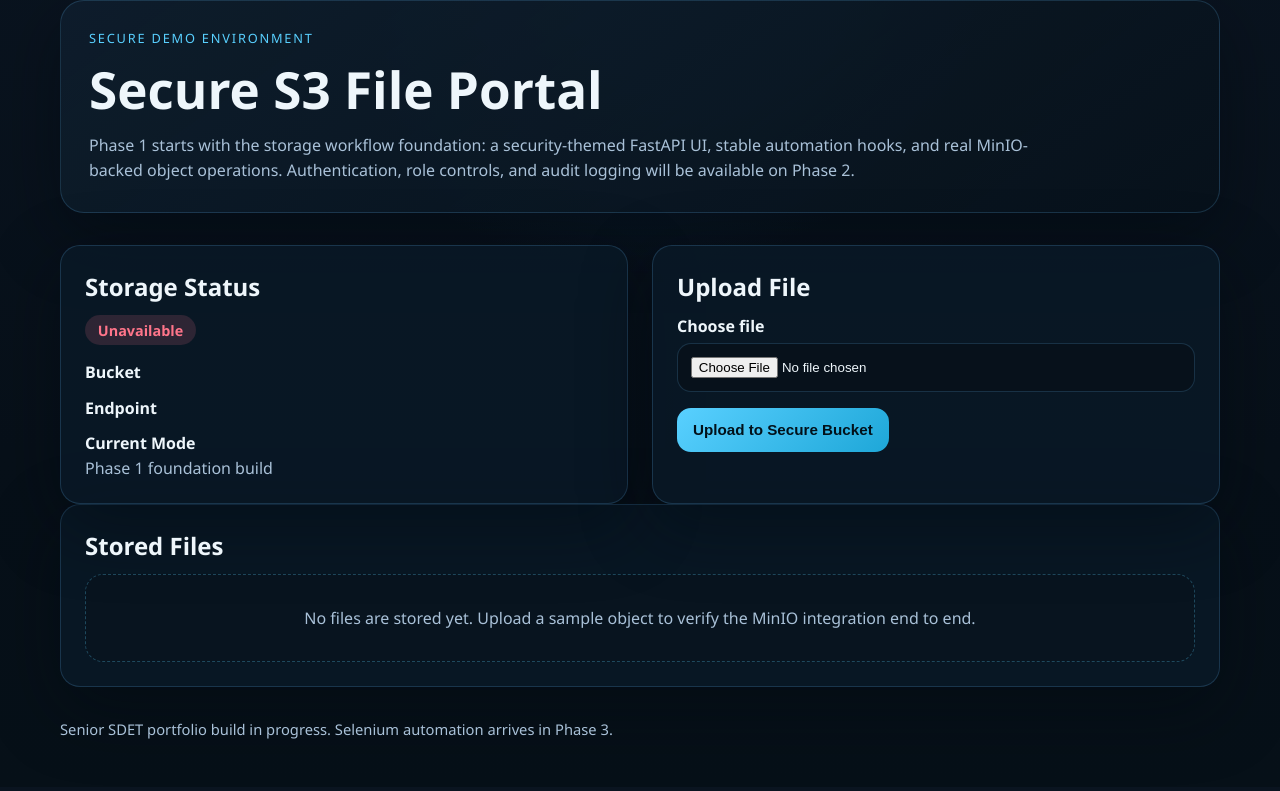
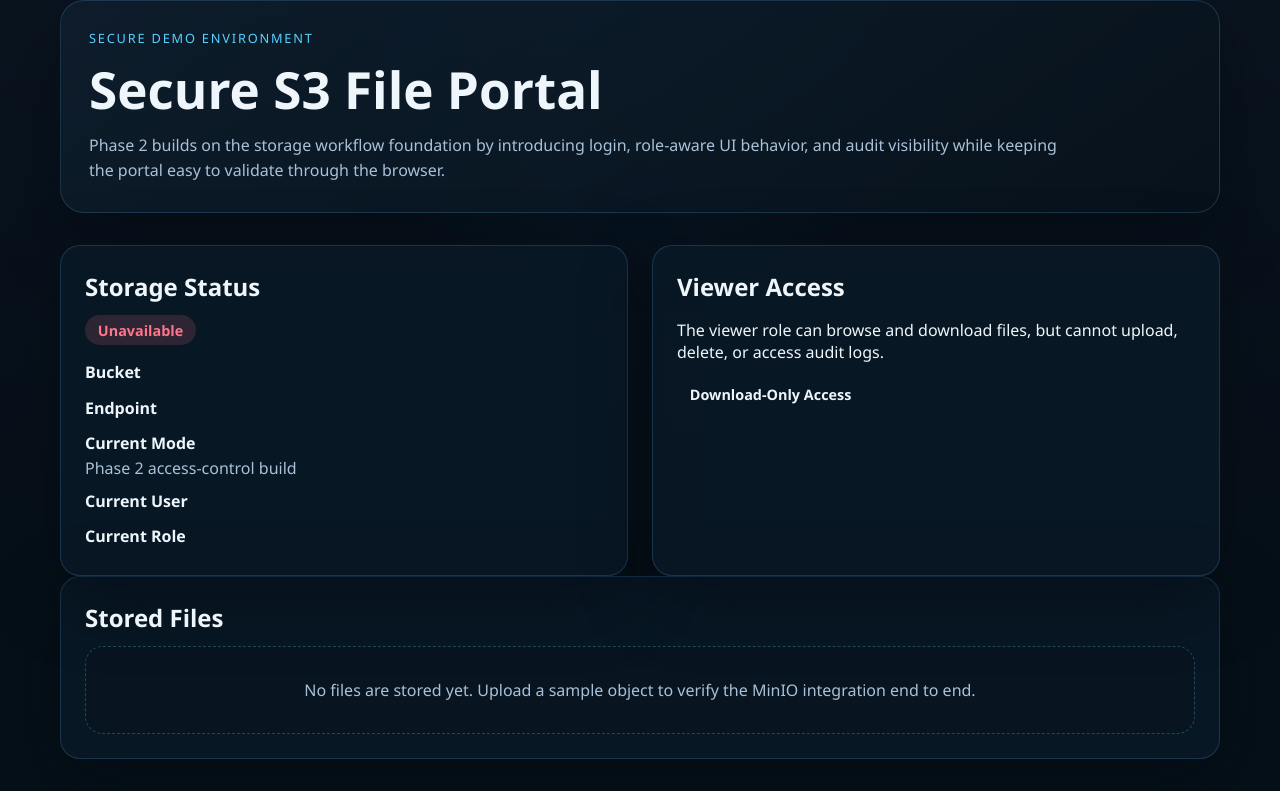
Before and after one commit to solracq/s3-storage-ui-automation-framework, a FastAPI app: template app/storage_portal/templates/dashboard.html in a window 1280 px wide. Shown: the part 98-889 px from the top of the page. Before the commit the page ends 837 px from the top, so only its background shows below. Run offline with FastAPI, Linux system fonts and the light colour scheme; the template is opened without the code that fills it, so the values that code supplies are empty.

Commit message:
role-based behaivour code

```diff
--- a/app/storage_portal/templates/dashboard.html
+++ b/app/storage_portal/templates/dashboard.html
@@ -6,9 +6,9 @@
     <span class="eyebrow">Secure Demo Environment</span>
     <h1 data-testid="page-heading">Secure S3 File Portal</h1>
     <p data-testid="page-description">
-      Phase 1 starts with the storage workflow foundation: a security-themed FastAPI
-      UI, stable automation hooks, and real MinIO-backed object operations. Authentication,
-      role controls, and audit logging will be available on Phase 2.
+      Phase 2 builds on the storage workflow foundation by introducing login,
+      role-aware UI behavior, and audit visibility while keeping the portal easy
+      to validate through the browser.
     </p>
   </section>
 
@@ -49,7 +49,15 @@
         </div>
         <div>
           <strong>Current Mode</strong>
-          <span data-testid="portal-mode">Phase 1 foundation build</span>
+          <span data-testid="portal-mode">Phase 2 access-control build</span>
+        </div>
+        <div>
+          <strong>Current User</strong>
+          <span data-testid="current-portal-user">{{ current_user.username }}</span>
+        </div>
+        <div>
+          <strong>Current Role</strong>
+          <span data-testid="current-portal-role">{{ current_user.role }}</span>
         </div>
       </div>
 
@@ -61,9 +69,14 @@
       {% endif %}
     </article>
 
-    {# File upload form for the current Phase 1 demo actor. #}
+    {% if current_user.can_upload %}
+      {# File upload form for the admin user. #}
       <article class="panel" data-testid="upload-panel">
         <h2>Upload File</h2>
+        <p class="panel-copy">
+          The admin role can upload new files, delete existing ones, and review
+          portal audit activity.
+        </p>
         <form
           class="upload-form"
           data-testid="upload-form"
@@ -86,6 +99,18 @@
           </div>
         </form>
       </article>
+    {% else %}
+      <article class="panel" data-testid="viewer-role-panel">
+        <h2>Viewer Access</h2>
+        <p class="panel-copy">
+          The viewer role can browse and download files, but cannot upload,
+          delete, or access audit logs.
+        </p>
+        <div class="status-pill status-pill--viewer" data-testid="viewer-role-status">
+          Download-Only Access
+        </div>
+      </article>
+    {% endif %}
   </section>
 
   {# Main file listing area with conditional rendering for empty and populated states. #}
@@ -132,6 +157,7 @@
                     >
                       Download
                     </a>
+                    {% if current_user.can_delete %}
                       <form action="{{ url_for('delete_file') }}" method="post">
                         <input name="object_key" type="hidden" value="{{ item.object_key }}" />
                         <button
@@ -142,6 +168,7 @@
                           Delete
                         </button>
                       </form>
+                    {% endif %}
                   </div>
                 </td>
               </tr>
```
Lines whose indentation alone changed are shown as unchanged.
